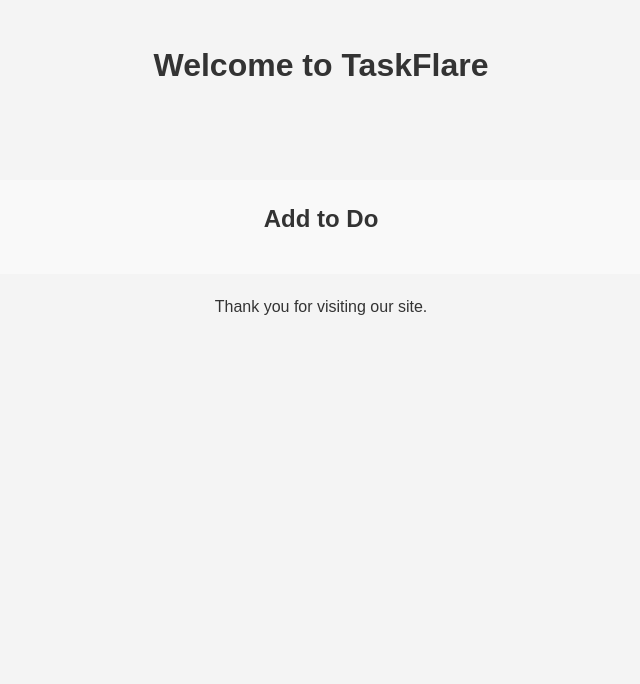
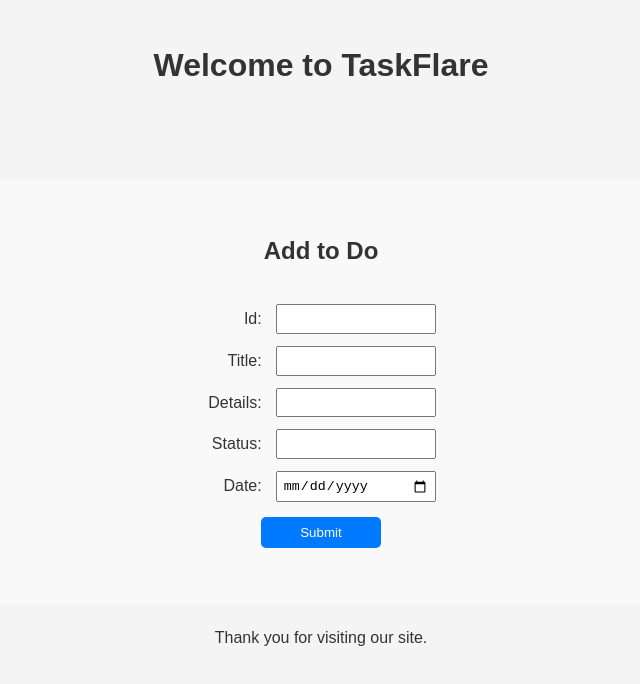
Before and after one commit to imkanhaiya/task-flare, an Angular app: page /add-todo in a window 1280 px wide. Shown: the top 684 px of the page, without its empty margins (319-959 px from the left). Built offline with nearby package versions, Linux system fonts and the light colour scheme.

Commit message:
Add html form for add todo component

```diff
--- a/src/app/add-todo/add-todo.component.css
+++ b/src/app/add-todo/add-todo.component.css
@@ -1,3 +1,31 @@
-section h2 {
-    text-align: center;
+.add-todo-container {
+    display: flex;
+    flex-direction: column;
+    align-items: center;
+    margin: 8px;
+    padding: 8px;
 }
+
+form {
+    display: grid;
+    grid-template-columns: max-content 1fr;
+    gap: 0.5rem;
+}
+
+label {
+    margin: 2px;
+    padding: 2px;
+    text-align: right;
+}
+
+input {
+    margin: 2px;
+    padding: 5px;
+    width: 160px;
+}
+
+button {
+    grid-column: span 2;
+    width: 120px;
+    justify-self: center;
+}
--- a/src/app/add-todo/add-todo.component.html
+++ b/src/app/add-todo/add-todo.component.html
@@ -4,6 +4,25 @@
         <h2>Add to Do</h2>
     </section>
 
+    <section class="form">
+        <form action="">
+            <label for="todoId">Id: </label>
+            <input type="text" name="todoId" id="todoId">
 
+            <label for="title">Title: </label>
+            <input type="text" name="title" id="title">
+
+            <label for="details">Details: </label>
+            <input type="text" name="details" id="details">
+
+            <label for="status">Status: </label>
+            <input type="text" name="status" id="status">
+
+            <label for="date">Date: </label>
+            <input type="Date" name="date" id="Date">
+
+            <button type="submit" class="btn button-primary">Submit</button>
+        </form>
+    </section>
 
 </div>
--- a/src/app/todo/todo.component.html
+++ b/src/app/todo/todo.component.html
@@ -6,8 +6,6 @@
     <section class="action-buttons">
         <button class="btn button-primary" (click)="onAddTodo()">Add Todo</button>
         <!-- <button class="btn button-primary" routerLink="/add-todo">Add Todo</button> -->
-        <button class="btn button-edit">Edit Todo</button>
-        <button class="btn button-delete">Delete Todo</button>
     </section>
 
     <section>
--- a/src/styles.css
+++ b/src/styles.css
@@ -40,7 +40,6 @@
 
 /* Basic styling for headers */
 h1, h2, h3, h4, h5, h6 {
-  margin-bottom: 1rem;
   color: #333;
 }
 
@@ -92,3 +91,8 @@
   max-width: 100%;
   height: auto;
 }
+
+section {
+  margin: 8px;
+  padding: 8px;
+}
```
